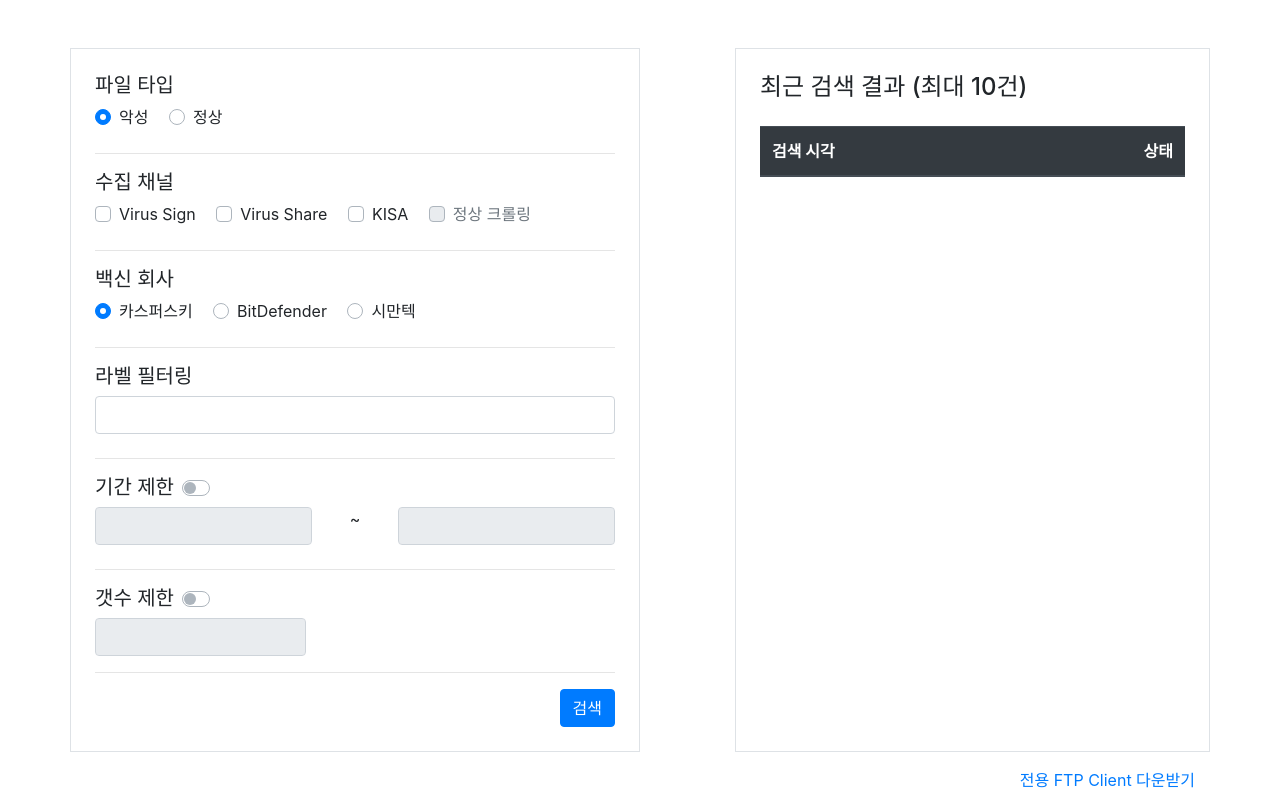
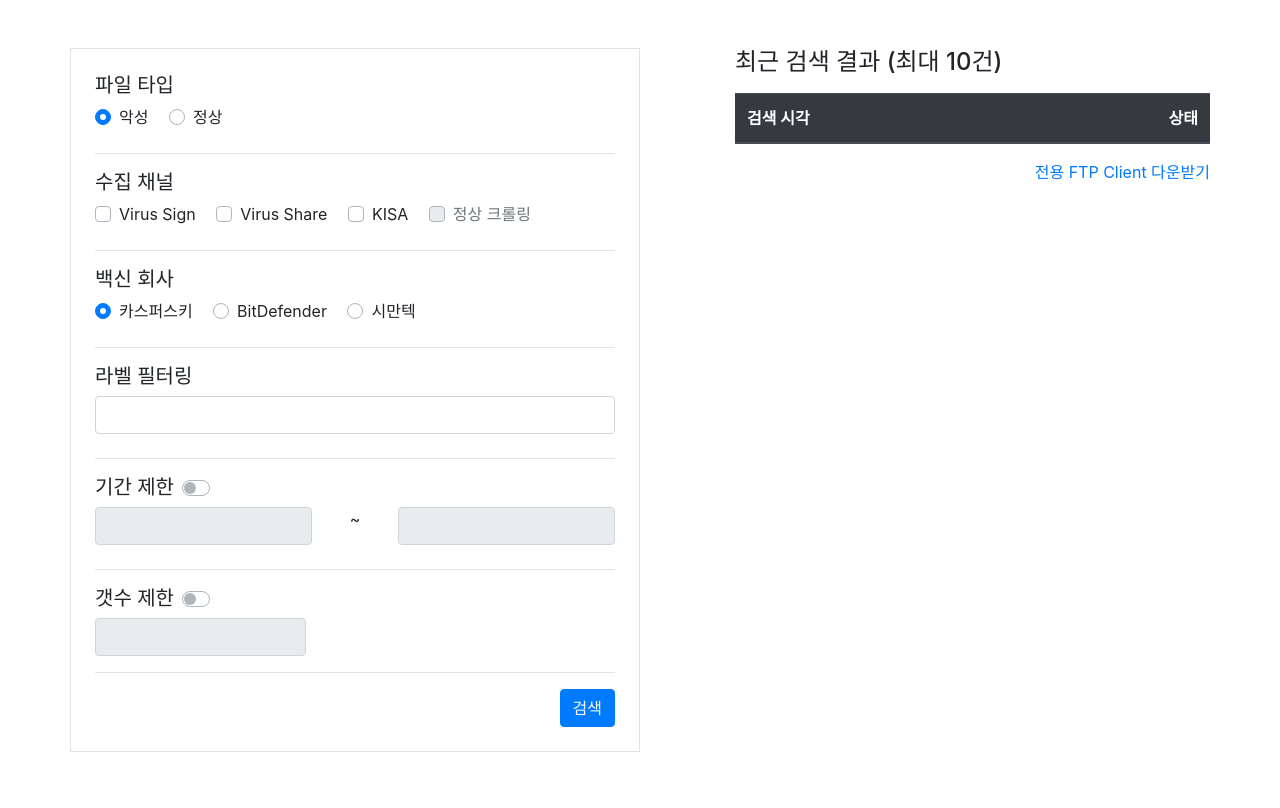
Before and after one commit to JunNyung-Hur/infosec-webdb, a Python web app: template web/templates/index.html in a window 1280 px wide. Shown: the part 57-865 px from the top of the page. After the commit the page ends 809 px from the top, so only its background shows below. Run offline with Jinja, Linux system fonts and the light colour scheme; the template is opened without the code that fills it, so the values that code supplies are empty; some libraries are stand-ins or nearby versions.

Commit message:
ver 0.2.1 update

```diff
--- a/web/templates/index.html
+++ b/web/templates/index.html
@@ -99,9 +99,9 @@
             <button type="button" class="btn btn-primary float-right" id="search">검색</button>
         </form>
     </div>
-    <div class="col-md-5 offset-md-1 d-flex flex-column p-4 border">
-        <h4 class="mb-4">최근 검색 결과 (최대 10건)</h4>
-        <table class="table table-hover mb-0">
+    <div class="col-md-5 offset-md-1 p-0">
+        <h4 class="mb-3">최근 검색 결과 (최대 10건)</h4>
+        <table class="table table-hover">
             <thead class="thead-dark">
                 <tr>
                     <th scope="col">검색 시각</th>
@@ -110,8 +110,6 @@
             </thead>
             <tbody class="query_list"></tbody>
         </table>
-    </div>
-    <div class="col-md-12 mt-3 mb-3">
         <span class="float-right">
             <a href="https://github.com/Junnyung-Heo/seclab_ftpclient">전용 FTP Client 다운받기</a>
         </span>
```
